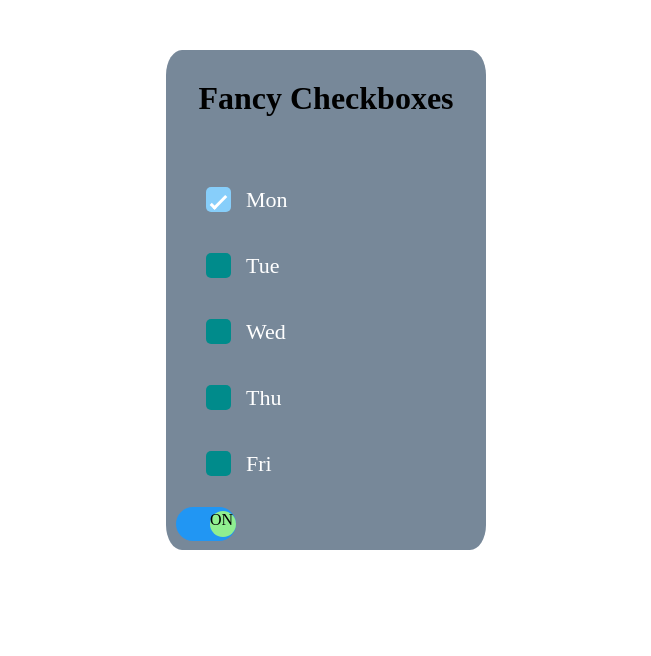
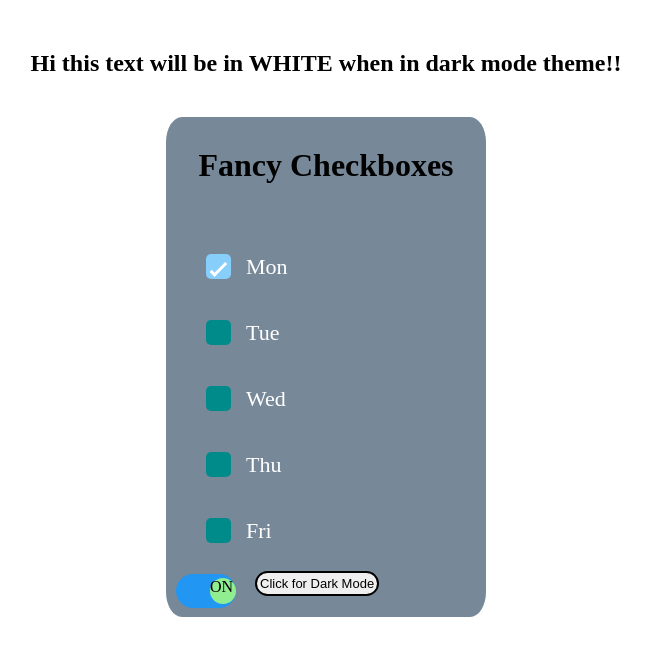
Before and after one commit to AshrafTajuddin/Css-Fancy-Checkboxes, a plain HTML site: page index.html in a window 1280 px wide. Shown: the whole page, without its empty margins (314-965 px from the left). Drawn offline with Linux system fonts and the light colour scheme.

Commit message:
update file

```diff
--- a/css/style.css
+++ b/css/style.css
@@ -11,6 +11,15 @@ h1 {
   padding: 30px;
   color: black;
   text-align: center;
+}
+h1:hover {
+  color: firebrick;
+  transition: 0.4s;
+  cursor: crosshair;
+}
+h2 {
+  text-align: center;
+  margin: 40px;
 }
 .box {
   max-width: 20rem;
@@ -147,3 +156,16 @@ input:checked + .slider:before {
   content: "ON";
   background-color: lightgreen;
 }
+/* dark mode */
+.dark-mode {
+  background-color: black;
+  color: white;
+}
+
+button {
+  border-radius: 50px;
+  border: 2px black solid;
+  font-size: small;
+  padding: 3px;
+  margin: 5px;
+}
--- a/index.html
+++ b/index.html
@@ -14,6 +14,7 @@
     <title>Fancy CheckBox</title>
   </head>
   <body>
+    <h2>Hi this text will be in WHITE when in dark mode theme!!</h2>
     <div class="box">
       <h1>Fancy Checkboxes</h1>
       <label class="container"
@@ -36,15 +37,30 @@
         <input type="checkbox" />
         <span class="check"></span>
       </label>
-      <label class="container"
-        >Fri
-        <input type="checkbox" />
-        <span class="check"></span>
-      </label>
+
+      <div id class="myUgly">
+        <label class="container"
+          >Fri
+          <input type="checkbox" />
+          <span class="check"></span>
+        </label>
+      </div>
+
       <label class="switch">
         <input type="checkbox" checked />
         <span class="slider round"></span>
       </label>
+
+      <button onclick="myFunction()">
+        Click for Dark Mode
+      </button>
     </div>
+
+    <script>
+      function myFunction() {
+        var element = document.body;
+        element.classList.toggle("dark-mode");
+      }
+    </script>
   </body>
 </html>
```
